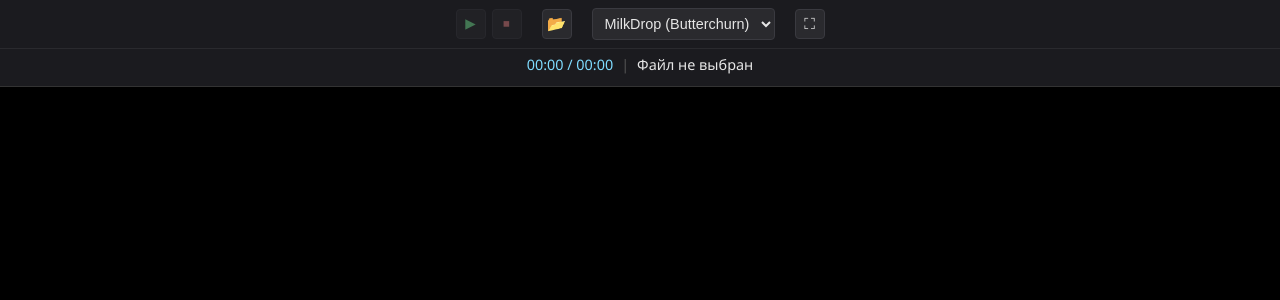
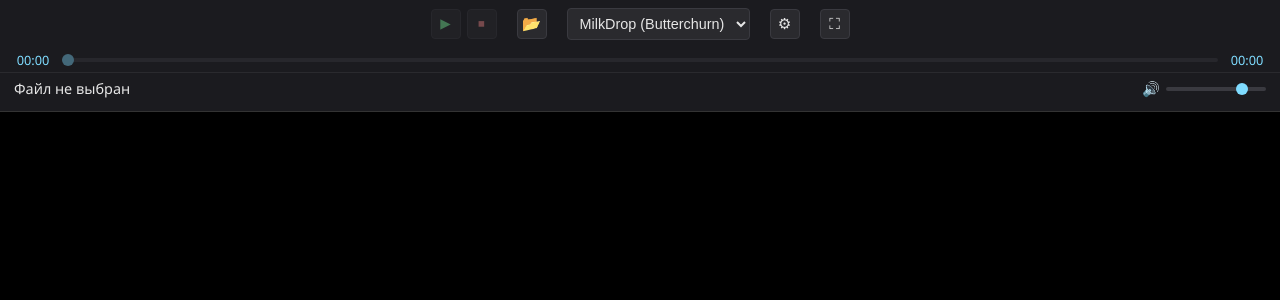
Before and after one commit to dmsm-ven/AudioVisualizerApp, a Vue app: page / in a window 1280 px wide. Shown: the top 300 px of the page. Built offline with nearby package versions, Linux system fonts and the light colour scheme; the HTML template or start-up script is replaced by a standard one.

Commit message:
Add seek slider, logarithmic volume slider, and Butterchurn settings panel (manual preset select + random-order toggle)

```diff
--- /dev/null
+++ b/src/components/ButterchurnSettingsPanel.vue
@@ -0,0 +1,102 @@
+<script setup lang="ts">
+import { useButterchurnSettings } from '../composables/useButterchurnSettings'
+
+const { presetKeys, isRandomOrder, selectedPresetKey, currentPresetKey } =
+  useButterchurnSettings()
+</script>
+
+<template>
+  <div class="settings-panel">
+    <div class="settings-title">Настройки визуализации</div>
+
+    <label class="random-toggle">
+      <input type="checkbox" v-model="isRandomOrder" />
+      Случайный порядок
+    </label>
+
+    <label class="preset-label" for="preset-select">Пресет</label>
+    <select
+      id="preset-select"
+      v-model="selectedPresetKey"
+      class="preset-select"
+      :disabled="isRandomOrder || presetKeys.length === 0"
+    >
+      <option v-if="presetKeys.length === 0" value="" disabled>Загрузка пресетов…</option>
+      <option v-for="key in presetKeys" :key="key" :value="key">
+        {{ key }}
+      </option>
+    </select>
+
+    <div v-if="currentPresetKey" class="current-preset">
+      Сейчас: <span class="current-preset-name">{{ currentPresetKey }}</span>
+    </div>
+  </div>
+</template>
+
+<style scoped>
+.settings-panel {
+  position: absolute;
+  top: calc(100% + 8px);
+  right: 0;
+  width: 320px;
+  max-width: 90vw;
+  background: #1b1b1f;
+  border: 1px solid #3a3a40;
+  border-radius: 6px;
+  padding: 12px;
+  box-shadow: 0 8px 24px rgba(0, 0, 0, 0.5);
+  z-index: 20;
+  color: #e6e6e6;
+  font-family: 'Segoe UI', sans-serif;
+  font-size: 0.85rem;
+}
+
+.settings-title {
+  font-weight: 600;
+  margin-bottom: 10px;
+  color: #7fdcff;
+}
+
+.random-toggle {
+  display: flex;
+  align-items: center;
+  gap: 8px;
+  margin-bottom: 10px;
+  cursor: pointer;
+  user-select: none;
+}
+
+.preset-label {
+  display: block;
+  margin-bottom: 4px;
+  color: #aaa;
+}
+
+.preset-select {
+  width: 100%;
+  padding: 6px 8px;
+  background: #2a2a2e;
+  border: 1px solid #3a3a40;
+  border-radius: 4px;
+  color: #e6e6e6;
+  font-size: 0.85rem;
+  max-width: 100%;
+}
+
+.preset-select:disabled {
+  opacity: 0.5;
+  cursor: not-allowed;
+}
+
+.current-preset {
+  margin-top: 10px;
+  padding-top: 10px;
+  border-top: 1px solid #2a2a2e;
+  color: #aaa;
+  overflow-wrap: break-word;
+}
+
+.current-preset-name {
+  color: #ffb37f;
+}
+</style>
--- a/src/components/TopMenu.vue
+++ b/src/components/TopMenu.vue
@@ -2,13 +2,24 @@
 import { ref } from 'vue'
 import { useAudioPlayer } from '../composables/useAudioPlayer'
 import { useVisualizerSelection } from '../composables/useVisualizerSelection'
+import ButterchurnSettingsPanel from './ButterchurnSettingsPanel.vue'
 
-const { isPlaying, currentTime, duration, trackTitle, fileSizeMb, loadFile, togglePlay } =
-  useAudioPlayer()
+const {
+  isPlaying,
+  currentTime,
+  duration,
+  trackTitle,
+  fileSizeMb,
+  volumePercent,
+  loadFile,
+  togglePlay,
+  seekTo,
+} = useAudioPlayer()
 
 const { visualizers, selectedVisualizer } = useVisualizerSelection()
 
 const fileInput = ref<HTMLInputElement | null>(null)
+const showSettings = ref(false)
 
 function formatTime(seconds: number): string {
   if (!Number.isFinite(seconds)) return '00:00'
@@ -32,6 +43,15 @@ function onFileSelected(event: Event) {
 function openFullscreen() {
   const stage = document.getElementById('visualizer-stage')
   stage?.requestFullscreen()
+}
+
+function onSeekInput(event: Event) {
+  const input = event.target as HTMLInputElement
+  seekTo(Number(input.value))
+}
+
+function toggleSettings() {
+  showSettings.value = !showSettings.value
 }
 </script>
 
@@ -72,14 +92,22 @@ function openFullscreen() {
 
       <div class="cell">
         <select v-model="selectedVisualizer" class="visualizer-select">
-          <option
-            v-for="viz in visualizers"
-            :key="viz.value"
-            :value="viz.value"
-          >
+          <option v-for="viz in visualizers" :key="viz.value" :value="viz.value">
             {{ viz.label }}
           </option>
         </select>
+      </div>
+
+      <div class="cell cell-settings">
+        <button
+          class="btn btn-icon"
+          type="button"
+          title="Настройки визуализации"
+          @click="toggleSettings"
+        >
+          ⚙
+        </button>
+        <ButterchurnSettingsPanel v-if="showSettings" />
       </div>
 
       <div class="cell">
@@ -94,15 +122,41 @@ function openFullscreen() {
       </div>
     </div>
 
+    <div class="row row-seek">
+      <span class="time-label">{{ formatTime(currentTime) }}</span>
+      <input
+        type="range"
+        class="seek-slider"
+        min="0"
+        :max="duration || 0"
+        step="0.1"
+        :value="currentTime"
+        :disabled="!fileSizeMb"
+        @input="onSeekInput"
+      />
+      <span class="time-label">{{ formatTime(duration) }}</span>
+    </div>
+
     <div class="row row-2">
-      <div class="cell track-info">
-        <span class="progress">{{ formatTime(currentTime) }} / {{ formatTime(duration) }}</span>
-        <span class="separator">|</span>
+      <div class="track-info">
         <span class="track-title">{{ trackTitle }}</span>
         <template v-if="fileSizeMb">
           <span class="separator">|</span>
           <span class="file-size">{{ fileSizeMb }} MB</span>
         </template>
+      </div>
+
+      <div class="volume-control">
+        <span class="volume-icon">{{ volumePercent === 0 ? '🔇' : '🔊' }}</span>
+        <input
+          type="range"
+          class="volume-slider"
+          min="0"
+          max="100"
+          step="1"
+          v-model.number="volumePercent"
+          title="Громкость"
+        />
       </div>
     </div>
   </header>
@@ -126,37 +180,53 @@ function openFullscreen() {
 }
 
 .row-1 {
-  grid-template-columns: auto auto auto auto;
+  grid-template-columns: auto auto auto auto auto;
   justify-content: center;
   padding: 8px 12px;
   gap: 20px;
   width: fit-content;
   margin: 0 auto;
+  position: relative;
+}
+
+.row-seek {
+  grid-template-columns: auto 1fr auto;
+  align-items: center;
+  gap: 10px;
+  padding: 2px 14px;
 }
 
 .row-2 {
-  grid-template-columns: 1fr;
-  padding: 4px 12px 10px;
+  grid-template-columns: 1fr auto;
+  padding: 4px 14px 10px;
   border-top: 1px solid #2a2a2e;
+  gap: 16px;
 }
 
 .cell {
   display: flex;
   align-items: center;
   justify-content: center;
+  position: relative;
 }
 
 .track-info {
-  justify-content: center;
+  display: flex;
+  align-items: center;
+  justify-content: flex-start;
   gap: 8px;
   font-size: 0.9rem;
   color: #aaa;
   flex-wrap: wrap;
+  min-width: 0;
 }
 
-.progress {
+.time-label {
   font-variant-numeric: tabular-nums;
   color: #7fdcff;
+  font-size: 0.8rem;
+  min-width: 38px;
+  text-align: center;
 }
 
 .separator {
@@ -166,11 +236,15 @@ function openFullscreen() {
 .track-title {
   color: #e6e6e6;
   font-weight: 500;
+  overflow: hidden;
+  text-overflow: ellipsis;
+  white-space: nowrap;
 }
 
 .file-size {
   color: #ffb37f;
   font-variant-numeric: tabular-nums;
+  white-space: nowrap;
 }
 
 .hidden-input {
@@ -183,6 +257,10 @@ function openFullscreen() {
 
 .cell-file {
   justify-content: flex-end;
+}
+
+.cell-settings {
+  position: relative;
 }
 
 .btn {
@@ -242,4 +320,62 @@ function openFullscreen() {
   color: #e6e6e6;
   font-size: 0.9rem;
 }
+
+/* Range inputs (seek + volume) — единый минималистичный стиль */
+.seek-slider,
+.volume-slider {
+  -webkit-appearance: none;
+  appearance: none;
+  height: 4px;
+  border-radius: 2px;
+  background: #3a3a40;
+  outline: none;
+  cursor: pointer;
+}
+
+.seek-slider {
+  width: 100%;
+}
+
+.seek-slider:disabled {
+  opacity: 0.4;
+  cursor: not-allowed;
+}
+
+.seek-slider::-webkit-slider-thumb,
+.volume-slider::-webkit-slider-thumb {
+  -webkit-appearance: none;
+  appearance: none;
+  width: 12px;
+  height: 12px;
+  border-radius: 50%;
+  background: #7fdcff;
+  cursor: pointer;
+  border: none;
+}
+
+.seek-slider::-moz-range-thumb,
+.volume-slider::-moz-range-thumb {
+  width: 12px;
+  height: 12px;
+  border-radius: 50%;
+  background: #7fdcff;
+  cursor: pointer;
+  border: none;
+}
+
+.volume-control {
+  display: flex;
+  align-items: center;
+  gap: 6px;
+  flex-shrink: 0;
+}
+
+.volume-icon {
+  font-size: 0.9rem;
+}
+
+.volume-slider {
+  width: 100px;
+}
 </style>
--- a/src/composables/useAudioPlayer.ts
+++ b/src/composables/useAudioPlayer.ts
@@ -1,4 +1,4 @@
-import { ref } from 'vue'
+import { ref, watch } from 'vue'
 
 // Единый (singleton) экземпляр плеера — используется и в TopMenu, и в VisualizerStage
 const audio = new Audio()
@@ -8,6 +8,19 @@ const currentTime = ref(0)
 const duration = ref(0)
 const trackTitle = ref('Файл не выбран')
 const fileSizeMb = ref<string | null>(null)
+
+// Громкость. UI работает со шкалой 0..100 (как привычно для слайдера),
+// но фактическое значение audio.volume вычисляется по логарифмической
+// кривой (в dB), чтобы слайдер ощущался линейным на слух — человеческое
+// восприятие громкости само по себе логарифмическое.
+const volumePercent = ref(80)
+const MIN_DB = -40
+
+function percentToLinearVolume(percent: number): number {
+  if (percent <= 0) return 0
+  const db = (percent / 100) * -MIN_DB + MIN_DB // -40dB..0dB
+  return Math.pow(10, db / 20)
+}
 
 let audioContext: AudioContext | null = null
 let analyser: AnalyserNode | null = null
@@ -54,6 +67,16 @@ function togglePlay() {
   }
 }
 
+function seekTo(seconds: number) {
+  if (!audio.src || !Number.isFinite(seconds)) return
+  audio.currentTime = Math.min(Math.max(seconds, 0), duration.value || seconds)
+}
+
+audio.volume = percentToLinearVolume(volumePercent.value)
+watch(volumePercent, (percent) => {
+  audio.volume = percentToLinearVolume(percent)
+})
+
 audio.addEventListener('play', () => {
   isPlaying.value = true
 })
@@ -77,8 +100,10 @@ export function useAudioPlayer() {
     duration,
     trackTitle,
     fileSizeMb,
+    volumePercent,
     loadFile,
     togglePlay,
+    seekTo,
     getAnalyser: () => analyser,
     getAudioContext: () => audioContext,
   }
--- /dev/null
+++ b/src/composables/useButterchurnSettings.ts
@@ -0,0 +1,22 @@
+import { ref } from 'vue'
+
+// Заполняется VisualizerStage после загрузки библиотеки пресетов
+const presetKeys = ref<string[]>([])
+
+// true = автоматическая смена случайных пресетов (поведение по умолчанию)
+const isRandomOrder = ref(true)
+
+// Пресет, выбранный пользователем вручную (используется, когда isRandomOrder = false)
+const selectedPresetKey = ref<string | null>(null)
+
+// Пресет, который сейчас реально отображается — для UI (например, подсветка в списке)
+const currentPresetKey = ref<string | null>(null)
+
+export function useButterchurnSettings() {
+  return {
+    presetKeys,
+    isRandomOrder,
+    selectedPresetKey,
+    currentPresetKey,
+  }
+}
```
Also changed, not shown: src/components/VisualizerStage.vue (+59 -8 lines).
